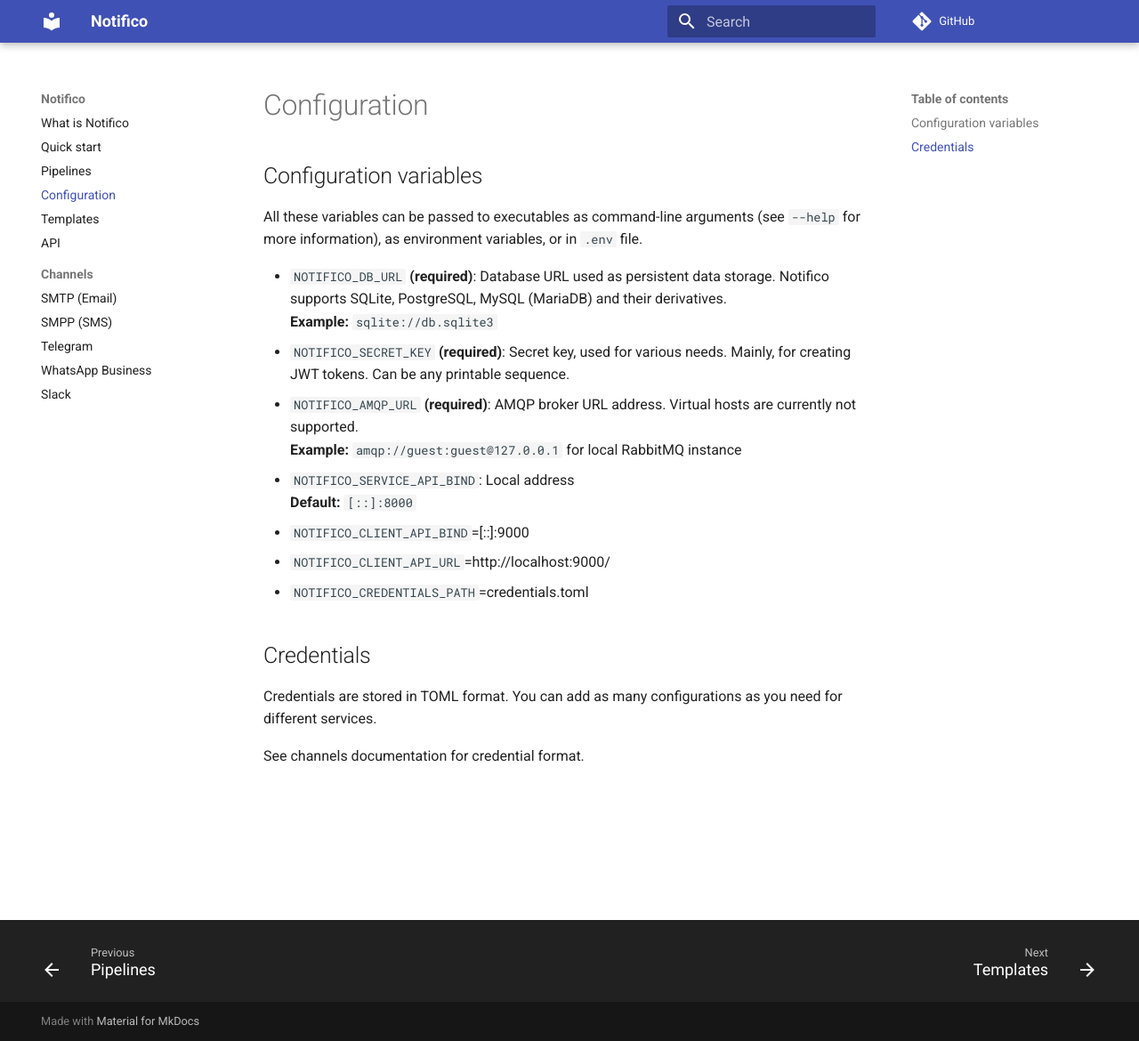
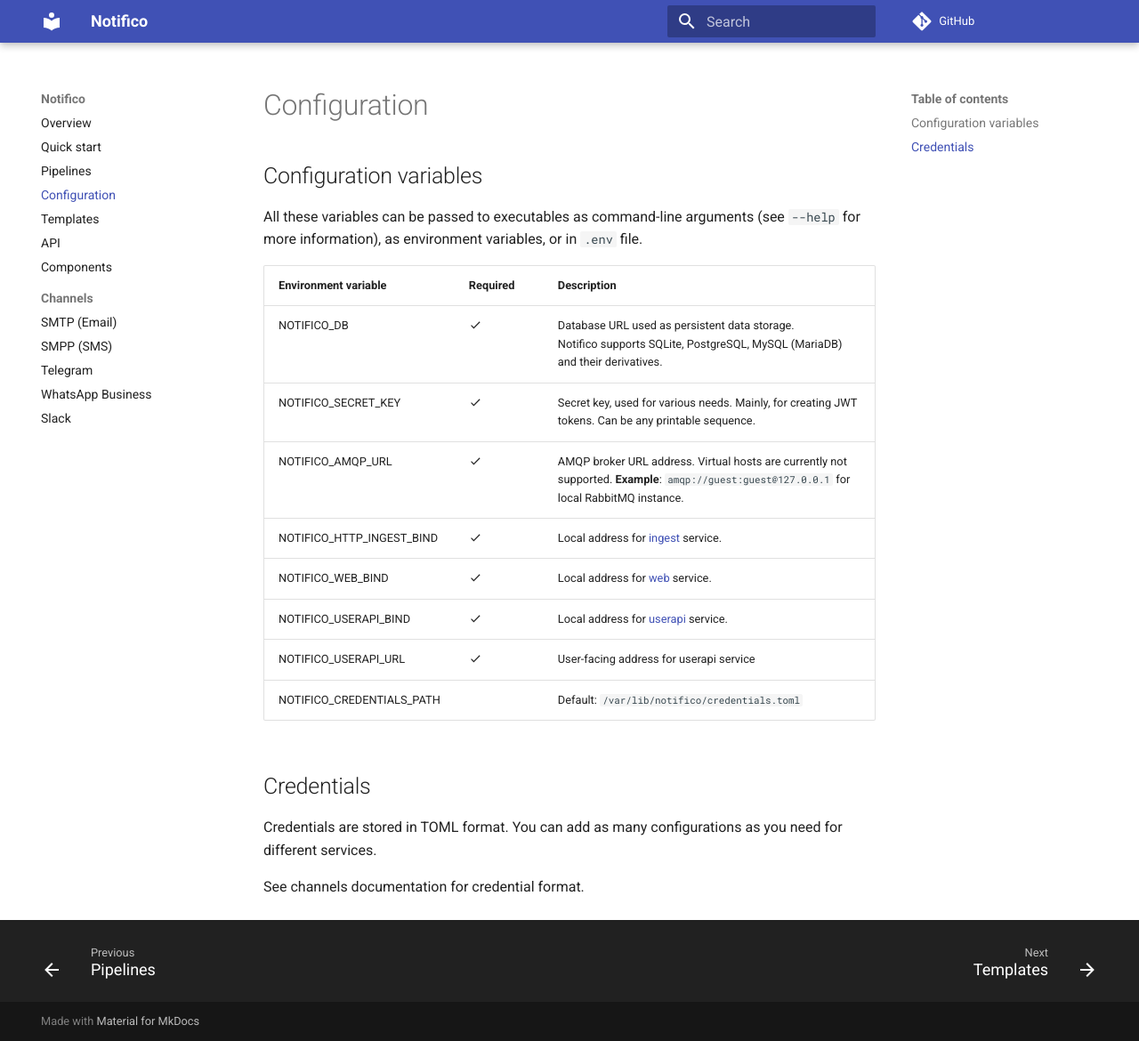
Before and after one commit to notificohq/docs, an MkDocs documentation site: the page built from docs/configuration.md, in a window 1280 px wide and 1170 px high. Shown: the whole window at 89% size. Built offline with MkDocs 1.6.1 and Material for MkDocs 9.7.7, drawn with Linux system fonts in a browser that asks for light colours; comment, search, counter and statistics services are not loaded.

Commit message:
Rewrite Configuration page, add Components page

```diff
--- a/docs/configuration.md
+++ b/docs/configuration.md
@@ -4,17 +4,16 @@
 
 All these variables can be passed to executables as command-line arguments (see `--help` for more information), as environment variables, or in `.env` file.
 
-- `NOTIFICO_DB_URL` **(required)**: Database URL used as persistent data storage.
-Notifico supports SQLite, PostgreSQL, MySQL (MariaDB) and their derivatives.
-**Example:** `sqlite://db.sqlite3`
-- `NOTIFICO_SECRET_KEY` **(required)**: Secret key, used for various needs. Mainly, for creating JWT tokens. Can be any printable sequence.
-- `NOTIFICO_AMQP_URL` **(required)**: AMQP broker URL address. Virtual hosts are currently not supported.
-**Example:** `amqp://guest:guest@127.0.0.1` for local RabbitMQ instance
-- `NOTIFICO_SERVICE_API_BIND`: Local address
-**Default:** `[::]:8000`
-- `NOTIFICO_CLIENT_API_BIND`=[::]:9000
-- `NOTIFICO_CLIENT_API_URL`=http://localhost:9000/
-- `NOTIFICO_CREDENTIALS_PATH`=credentials.toml
+| Environment variable      | Required         | Description                                                                                                                                  |
+|---------------------------|------------------|----------------------------------------------------------------------------------------------------------------------------------------------|
+| NOTIFICO_DB               | :material-check: | Database URL used as persistent data storage. <br/>Notifico supports SQLite, PostgreSQL, MySQL (MariaDB) and their derivatives.              |
+| NOTIFICO_SECRET_KEY       | :material-check: | Secret key, used for various needs. Mainly, for creating JWT tokens. Can be any printable sequence.                                          |
+| NOTIFICO_AMQP_URL         | :material-check: | AMQP broker URL address. Virtual hosts are currently not supported. **Example**: `amqp://guest:guest@127.0.0.1` for local RabbitMQ instance. |
+| NOTIFICO_HTTP_INGEST_BIND | :material-check: | Local address for [ingest](components.md#ingest) service.                                                                                    |
+| NOTIFICO_WEB_BIND         | :material-check: | Local address for [web](components.md#web) service.                                                                                          |
+| NOTIFICO_USERAPI_BIND     | :material-check: | Local address for [userapi](components.md#user-api) service.                                                                                 |
+| NOTIFICO_USERAPI_URL      | :material-check: | User-facing address for userapi service                                                                                                      |
+| NOTIFICO_CREDENTIALS_PATH |                  | Default: `/var/lib/notifico/credentials.toml`                                                                                                |
 
 ## Credentials
 
--- a/docs/index.md
+++ b/docs/index.md
@@ -1,4 +1,4 @@
-# What is Notifico
+# Overview
 **Notifico** is an advanced omni-channel notification server.
 
 Notifico is a powerful and flexible notification system that supports a wide range of communication channels, including [email](channels/smtp.md), [SMS](channels/smpp.md), and popular messaging platforms like [Telegram](channels/telegram.md). It provides a unified interface for sending notifications across these diverse channels, allowing you to reach your users through their preferred communication methods. With Notifico, you can easily integrate and manage multiple notification channels within your application, ensuring that your messages are delivered efficiently and effectively to your target audience.
--- a/mkdocs.yml
+++ b/mkdocs.yml
@@ -4,11 +4,12 @@ repo_url: https://github.com/notificohq/notifico
 
 nav:
   - index.md
-  - Quick start: quick-start.md
+  - quick-start.md
   - Pipelines: pipelines.md
   - Configuration: configuration.md
   - Templates: templates.md
   - API: api.md
+  - components.md
   - Channels:
       - SMTP (Email): channels/smtp.md
       - SMPP (SMS): channels/smpp.md
@@ -34,6 +35,10 @@ markdown_extensions:
   - admonition
   - pymdownx.details
   - md_in_html
+  - attr_list
+  - pymdownx.emoji:
+      emoji_index: !!python/name:material.extensions.emoji.twemoji
+      emoji_generator: !!python/name:material.extensions.emoji.to_svg
 extra:
   analytics:
     provider: custom
```
Also changed, not shown: docs/components.md (added, +42 -0 lines).
